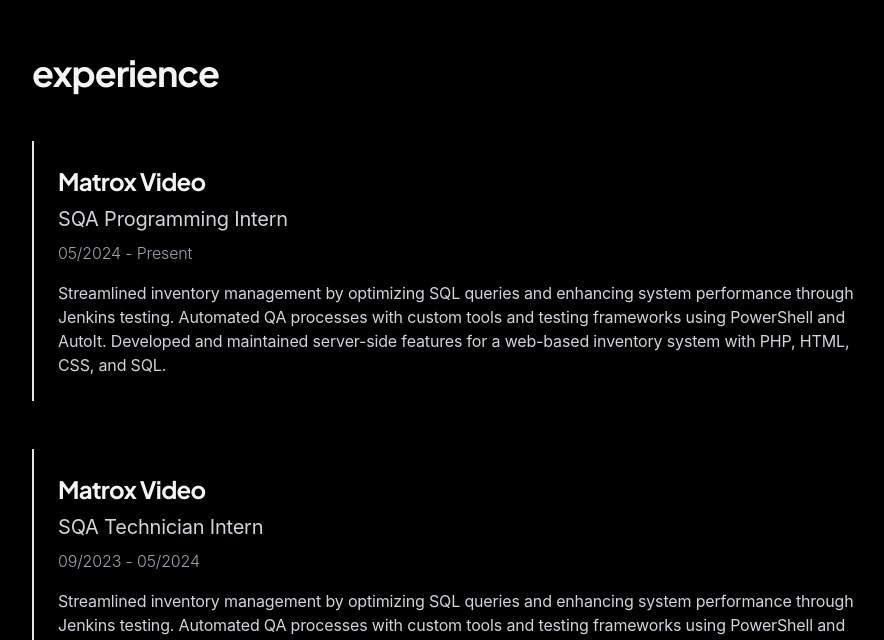
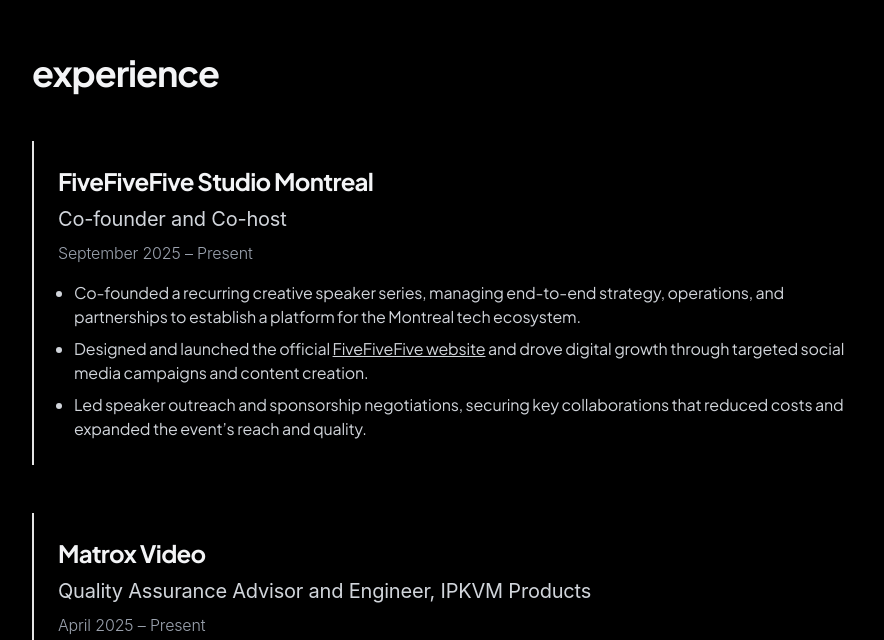
Before and after one commit to raqibzzz/my-portfolio, a Next.js app: page / in a window 1280 px wide. Shown: the part 2144-2784 px from the top of the page, without its empty margins (176-1060 px from the left). Built offline with nearby package versions, Linux system fonts and the light colour scheme.

Commit message:
new resume and experience update

```diff
--- a/src/components/HorizontalLayout.tsx
+++ b/src/components/HorizontalLayout.tsx
@@ -66,7 +66,7 @@
             <div className="min-h-screen flex items-center justify-center">
               <div className="text-center px-4">
                 <h1 className="text-6xl font-bold mb-2">raqib muktadir</h1>
-                <p className="text-xl text-gray-300 mb-2 font-light">Software Developer & QA Specialist</p>
+                <p className="text-xl text-gray-300 mb-2 font-light">Aspiring Technology and Business Strategy Consultant</p>
                 <div className="h-4"></div>
               </div>
             </div>
@@ -174,22 +174,40 @@
                 <h2 className="text-4xl font-bold mb-12">experience</h2>
                 <div className="space-y-12">
                   {/* Experience Item */}
+                  {/* Experience Item 1 */}
+                  <div className="border-l-2 pl-6 bg-black p-6">
+                    <h3 className="text-2xl font-bold mb-2">FiveFiveFive Studio Montreal</h3>
+                    <p className="text-xl text-gray-300 mb-2 font-light">Co-founder and Co-host</p>
+                    <p className="text-gray-400 mb-4 font-light">September 2025 – Present</p>
+                    <ul className="list-disc list-outside ml-4 text-gray-300 font-light space-y-2">
+                      <li>Co-founded a recurring creative speaker series, managing end-to-end strategy, operations, and partnerships to establish a platform for the Montreal tech ecosystem.</li>
+                      <li>Designed and launched the official <a href="https://www.fivefivefive.ca/" target="_blank" rel="noopener noreferrer" className="underline hover:text-green-500 transition-colors">FiveFiveFive website</a> and drove digital growth through targeted social media campaigns and content creation.</li>
+                      <li>Led speaker outreach and sponsorship negotiations, securing key collaborations that reduced costs and expanded the event’s reach and quality.</li>
+                    </ul>
+                  </div>
+
+                  {/* Experience Item 2 */}
                   <div className="border-l-2 pl-6 bg-black p-6">
                     <h3 className="text-2xl font-bold mb-2">Matrox Video</h3>
-                    <p className="text-xl text-gray-300 mb-2 font-light">SQA Programming Intern</p>
-                    <p className="text-gray-400 mb-4 font-light">05/2024 - Present</p>
-                    <p className="text-gray-300 font-light">
-                      Streamlined inventory management by optimizing SQL queries and enhancing system performance through Jenkins testing. Automated QA processes with custom tools and testing frameworks using PowerShell and AutoIt. Developed and maintained server-side features for a web-based inventory system with PHP, HTML, CSS, and SQL.
-                    </p>
+                    <p className="text-xl text-gray-300 mb-2 font-light">Quality Assurance Advisor and Engineer, IPKVM Products</p>
+                    <p className="text-gray-400 mb-4 font-light">April 2025 – Present</p>
+                    <ul className="list-disc list-outside ml-4 text-gray-300 font-light space-y-2">
+                      <li>Led end-to-end testing for the Avio2 IPKVM product line, defining coverage for 5K workflows and synthesizing findings to drive release readiness decisions.</li>
+                      <li>Improved test-cycle consistency by 30% by integrating reliable automated scripts and diagnosing complex hardware-software interaction issues.</li>
+                      <li>Facilitated cross-functional root-cause investigations, translating customer reports into reproducible test cases to enhance product stability and support.</li>
+                    </ul>
                   </div>
 
+                  {/* Experience Item 3 */}
                   <div className="border-l-2 pl-6 bg-black p-6">
                     <h3 className="text-2xl font-bold mb-2">Matrox Video</h3>
-                    <p className="text-xl text-gray-300 mb-2 font-light">SQA Technician Intern</p>
-                    <p className="text-gray-400 mb-4 font-light">09/2023 - 05/2024</p>
-                    <p className="text-gray-300 font-light">
-                      Streamlined inventory management by optimizing SQL queries and enhancing system performance through Jenkins testing. Automated QA processes with custom tools and testing frameworks using PowerShell and AutoIt. Developed and maintained server-side features for a web-based inventory system with PHP, HTML, CSS, and SQL.
-                    </p>
+                    <p className="text-xl text-gray-300 mb-2 font-light">Software Developer Intern</p>
+                    <p className="text-gray-400 mb-4 font-light">May 2024 – April 2025</p>
+                    <ul className="list-disc list-outside ml-4 text-gray-300 font-light space-y-2">
+                      <li>Built a full-stack inventory management tool and an automated bug-reporting system, reducing manual documentation time by 30% and improving data integrity.</li>
+                      <li>Designed continuous automation frameworks and Jenkins pipelines to validate multi-signal workflows, enabling early detection of intermittent firmware bugs.</li>
+                      <li>Optimized internal SQL system performance by 20% and conducted root-cause analyses on client-facing issues to strengthen post-sales support.</li>
+                    </ul>
                   </div>
                 </div>
               </div>
```
Also changed, not shown: 1 other file (tests, documents, lock files or other folders).
